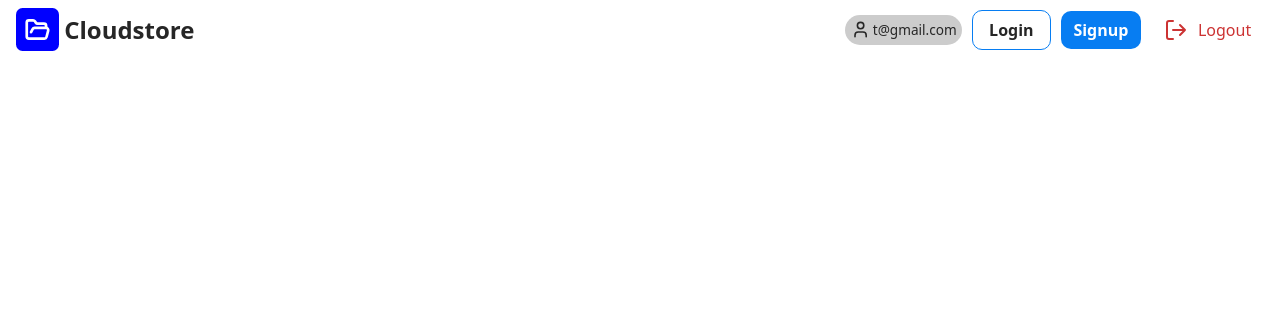
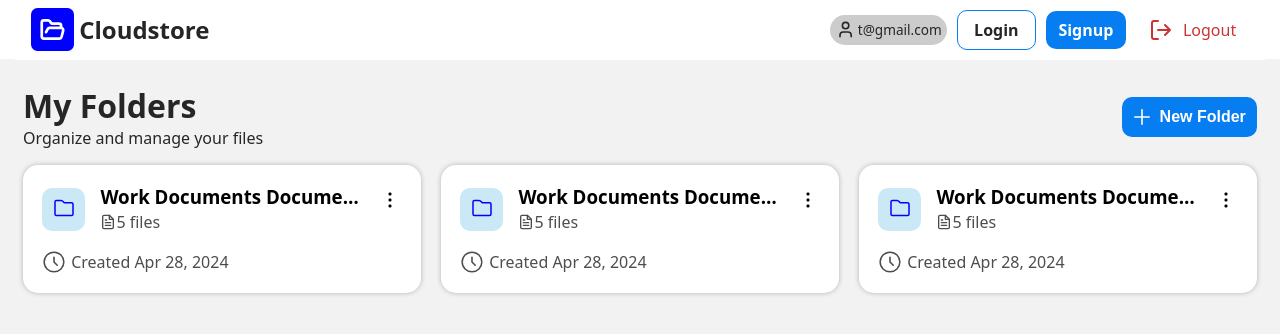
Before and after one commit to SaleamlakH/file-uploader, a React (Vite) app in the folder client/: page / in a window 1280 px wide. Shown: the top 334 px of the page. Built offline with nearby package versions, Linux system fonts and the light colour scheme.

Commit message:
feat(dashboard): add dashboard with folder link cards

```diff
--- a/client/src/App.tsx
+++ b/client/src/App.tsx
@@ -1,9 +1,17 @@
 import Navbar from './layout/navbar/Navbar';
+import style from './app.module.css';
+import { Outlet } from 'react-router';
 
 function App() {
   return (
     <>
-      <Navbar />
+      <header className={style.header}>
+        <Navbar />
+      </header>
+
+      <main className={style.main}>
+        <Outlet />
+      </main>
     </>
   );
 }
--- /dev/null
+++ b/client/src/app.module.css
@@ -0,0 +1,14 @@
+.header {
+  background-color: hsl(0 0 100);
+  display: grid;
+  grid-template-columns: minmax(0, 1250px);
+  justify-content: center;
+}
+
+.main {
+  border-top: 1px solid hsl(0 0 100);
+  height: 100%;
+  max-width: 1250px;
+  margin: auto;
+  padding: 1em 0;
+}
--- a/client/src/index.css
+++ b/client/src/index.css
@@ -8,9 +8,16 @@ body {
   margin: 0;
   /* prettier-ignore */
   font-family: system-ui, -apple-system, BlinkMacSystemFont, 'Segoe UI', Roboto, Oxygen, Ubuntu, Cantarell, 'Open Sans', 'Helvetica Neue', sans-serif;
+  height: 100vh;
+  background-color: hsl(0 0 95);
 }
 
 a {
   text-decoration: none;
   color: inherit;
 }
+
+#root {
+  margin: auto;
+  height: 100%;
+}
--- /dev/null
+++ b/client/src/pages/dashboard/Dashboard.tsx
@@ -0,0 +1,53 @@
+import { Link } from 'react-router';
+import Action from '../../components/Action/Action';
+import { Add, Folder, FileText, Clock, MenuDots } from '../../components/Icons';
+import style from './dashboard.module.css';
+
+export default function Dashboard() {
+  return (
+    <>
+      <header className={style.header}>
+        <div>
+          <h1>My Folders</h1>
+          <div>Organize and manage your files</div>
+        </div>
+
+        <Action as="button" onClick={() => console.log('dialog')} variant="primary">
+          <Add />
+          New Folder
+        </Action>
+      </header>
+
+      {/* folder cards */}
+      <div className={style.container}>
+        {[1, 2, 3].map(() => (
+          <div className={style.card}>
+            <div>
+              <Link to="/folders/folderId" className={style.folderName}>
+                <div className={style.folderIcon}>
+                  <Folder />
+                </div>
+                <div className={style.cardHeader}>
+                  <h3>Work Documents Documents Documents</h3>
+                  <div className={style.fileCount}>
+                    <FileText />
+                    <span>5 files</span>
+                  </div>
+                </div>
+              </Link>
+
+              <button className={style.cardMenuBtn}>
+                <MenuDots />
+              </button>
+            </div>
+
+            <div className={style.createdAt}>
+              <Clock />
+              <span>Created Apr 28, 2024 </span>
+            </div>
+          </div>
+        ))}
+      </div>
+    </>
+  );
+}
--- /dev/null
+++ b/client/src/pages/dashboard/dashboard.module.css
@@ -0,0 +1,103 @@
+.header {
+  display: flex;
+  justify-content: space-between;
+  align-items: center;
+  padding: 0.5em;
+  color: hsl(0 0 15);
+}
+
+.header h1 {
+  margin: 0;
+}
+
+.container {
+  padding: 0.5em;
+  display: grid;
+  grid-template-columns: repeat(auto-fit, minmax(300px, 1fr));
+  gap: 20px;
+}
+
+.card {
+  background-color: hsl(0 0 100);
+  padding: 1.2em;
+  display: inline-flex;
+  flex-direction: column;
+  gap: 15px;
+  border-radius: 15px;
+  box-shadow: 0 0 5px hsl(0 0 70);
+}
+
+.card:hover {
+  box-shadow: 0 0 5px hsl(210 80 50);
+}
+
+.card > div:first-child {
+  display: flex;
+  gap: 15px;
+}
+
+.card svg {
+  width: 1.5rem;
+  height: 1.5rem;
+}
+
+.folderName {
+  display: flex;
+  align-items: center;
+  gap: 15px;
+  flex: 1;
+  overflow: hidden;
+}
+
+.folderIcon {
+  background: hsl(200 70 88);
+  color: blue;
+  padding: 0.5em 0.6em 0.4em;
+  border-radius: 10px;
+}
+
+.cardHeader {
+  overflow: hidden;
+  flex: 1;
+}
+
+.cardHeader h3 {
+  margin: 0;
+  text-overflow: ellipsis;
+  white-space: nowrap;
+  overflow: hidden;
+}
+
+.fileCount {
+  display: flex;
+  align-items: center;
+  padding: 0.1em 0;
+  color: hsl(0 0 30);
+}
+
+.fileCount svg {
+  height: 1rem;
+  width: 1rem;
+}
+
+.cardMenuBtn {
+  border: none;
+  border-radius: 5px;
+  background-color: transparent;
+  padding: 0;
+  margin: 0;
+  cursor: pointer;
+  position: relative;
+  top: -8px;
+}
+
+.cardMenuBtn:hover {
+  background-color: hsl(210 80 90);
+}
+
+.createdAt {
+  color: hsl(0 0 30);
+  display: flex;
+  align-items: center;
+  gap: 5px;
+}
--- a/client/src/routes.tsx
+++ b/client/src/routes.tsx
@@ -1,5 +1,6 @@
 import type { RouteObject } from 'react-router';
 import App from './App';
+import Dashboard from './pages/dashboard/Dashboard';
 
 const routes: RouteObject[] = [
   {
@@ -8,6 +9,7 @@ const routes: RouteObject[] = [
     children: [
       {
         index: true,
+        element: <Dashboard />,
       },
       {
         path: '/folders/:folderId',
```
